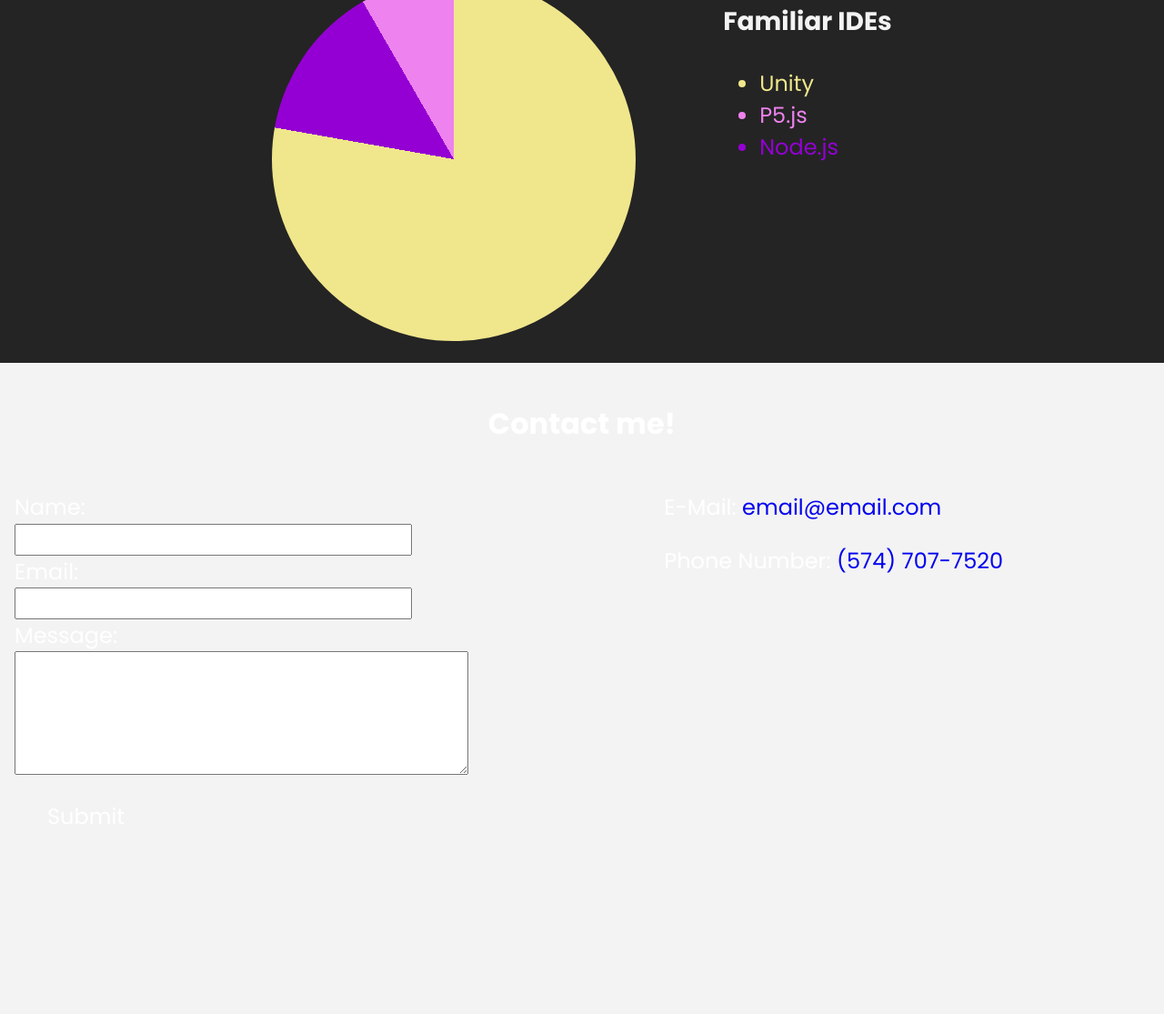
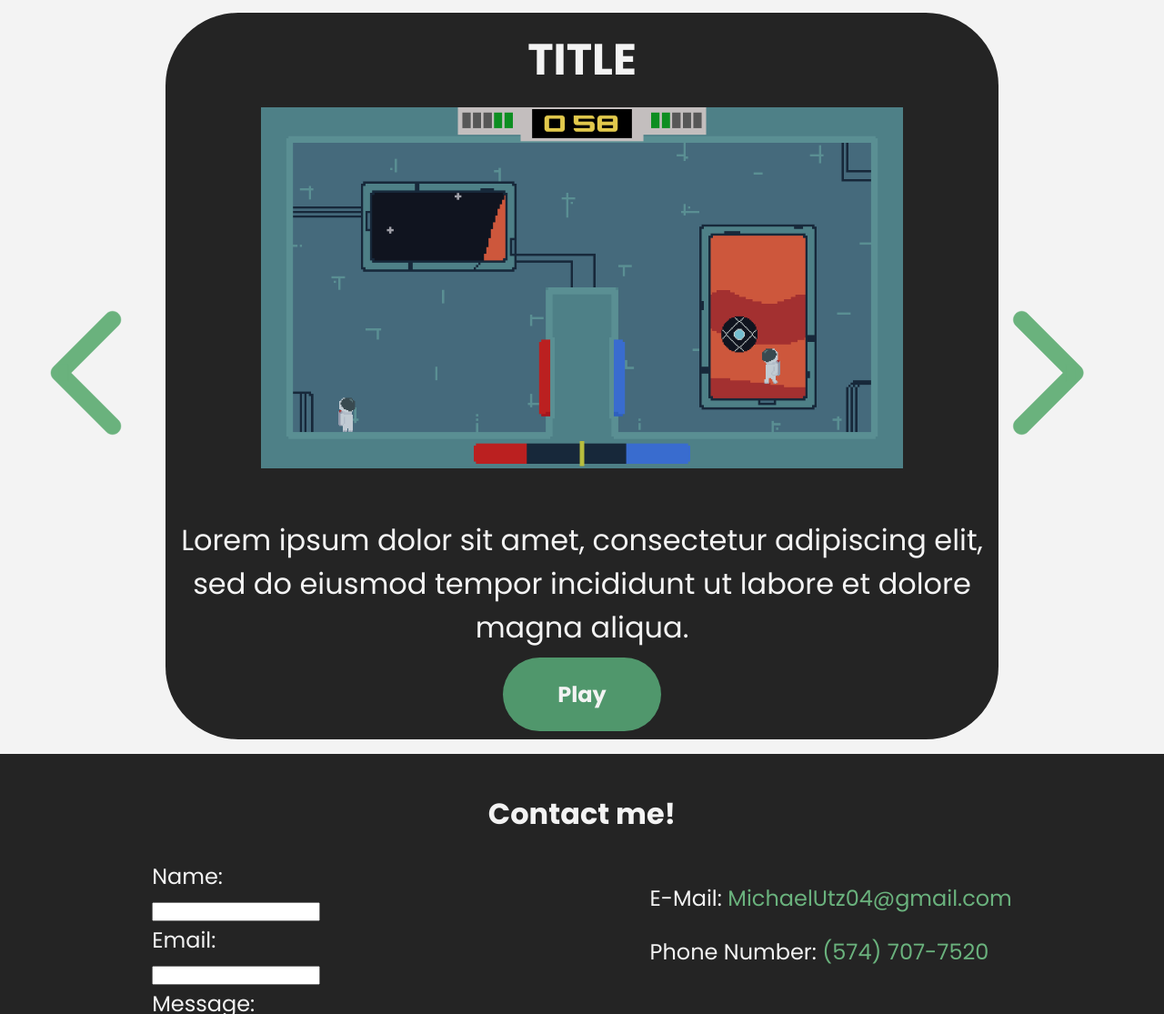
Before and after one commit to MichaelPeriod/Self-portfolio-website, a plain HTML site: page index.html in a window 1280 px wide. Shown: the part 1685-2800 px from the top of the page at 91% size. Before the commit the page ends 2616 px from the top, so only its background shows below. Drawn offline with Linux system fonts and the light colour scheme.

Commit message:
MVP minus scaling issues

```diff
--- a/css/style.css
+++ b/css/style.css
@@ -41,10 +41,15 @@ section {
 .top-bar {
     background-color: var(--cta-green);
     color: var(--offwhite);
+    padding: 0 1em;
+    font-size: 1.5rem;
+    position: fixed;
+    width: 100vw;
+}
+
+.top-bar>div {
     display: flex;
     place-content: space-between;
-    padding: 0 1em;
-    font-size: 1.5rem;
 }
 
 .left-side {
@@ -75,7 +80,7 @@ nav>ul>li{
     align-self: left;
 }
 
-.top-bar>a{
+.top-bar>div>a{
     color: var(--secondary-background);
     margin: 1em;
 }
@@ -90,22 +95,33 @@ nav>ul>li{
     background-color: var(--secondary-background);
     align-items: center;
     font-size: 2rem;
+    padding-top: 3em;
 }
 
 .top-hero {
     display: flex;
+    place-content: space-evenly;
 }
 
 .major-title {
     font-size: 7rem;
     font-weight: normal;
+    line-height: 1.2em;
     margin: 0;
 }
 
 .my-photo {
+    /*height: 200px;
+    width: 300px;
+    */object-fit: cover;
+    overflow: hidden;
+    object-position: 10% 20%;
+    border-radius: 1em;
+    max-height: 300px;
+}
 
-    width: 50%;
-    height: 50%;
+.hero>div>p {
+    line-height: 1em;
 }
 
 /*Skills menu*/
@@ -115,12 +131,12 @@ nav>ul>li{
     font-size: 1.5rem;
 }
 
-.skills>h2 {
+.skills>div>h2 {
     text-align: center;
     font-size: 3rem;
 }
 
-.skills>div {
+.skills>div>div {
     display: flex;
     place-content: center;
 }
@@ -133,7 +149,7 @@ nav>ul>li{
     margin: 0 2em;
 }
 
-.pie-chart1 {
+.pie-chart2 {
     margin-top: 0;
     display: block;
     /*position: absolute;*/
@@ -153,7 +169,7 @@ nav>ul>li{
     align-items: center;
 }
 
-.pie-chart2 {
+.pie-chart1 {
     margin-top: 0;
     display: block;
     /*position: absolute;*/
@@ -201,46 +217,125 @@ nav>ul>li{
     color: var(--nodec);
 }
 
-/*Contact menu*/
-.contact {
-    list-style-type:none;
-    background-color: var(--third-color);
-    color: white;
-    display:block;
+/*Projects*/
+.projects {
+    background-color: var(--offwhite);
 }
 
-.contact>h2 {
+.projects>div{
+    display: flex;
+}
+
+.projects>div>a {
+    display: inline-block;
+    align-self: center;
+    padding: 1em;
+    width: 10%;
+}
+
+.arrow {
+    width: 70%;
+    stroke: var(--cta-green);
+    overflow: visible;
+}
+
+.arrow>g {
+    width: max-content;
+}
+
+.arrow>g>path {
+    fill: var(--cta-green);
+}
+
+
+
+.card {
+    background-color: var(--offblack);
+    color: var(--offwhite);
+    border-radius: 5em;
+    width: 80%;
+    padding: 1em 1em 2em 1em;
     text-align: center;
-    font-size: 2em;
+    align-items: center;
+}
+
+.card>h3 {
+    font-size: 3rem;
+    margin: 0;
+}
+
+.card>img {
+    margin: 1em auto;
+    width: 80%;
+}
+
+.card>p {
+    font-size: 2rem;
+}
+
+.card>a {
+    background-color: var(--cta-green-dim);
+    padding: 1em 2.5em;
+    border-radius: 5em;
+    font-weight: bold;
+    color: var(--offwhite);
+    margin-bottom: 3em;
+    font-size: 1.5rem;
+}
+
+/*Contact*/
+.contact {
+    background-color: var(--offblack);
+    color: var(--offwhite);
+}
+
+.contact>div>h2 {
+    font-size: 2rem;
+    text-align: center;
 }
 
 .contact-info {
-    display: table;
-    min-width: 100%;
-    font-size: 1.5em;
+    display: flex;
+    justify-content: space-around;
 }
 
 .contact-info>div {
-    display: table-cell;
-    min-width: 40%;
-    align-items: center;
+    display: block;
+    font-size: 1.5rem;
 }
 
-.contact-forum>input {
-    width: 60%;
-    height: 1.2em;
-    font-size: 1em;
+.contact-forum {
+    margin-bottom: .5em;
 }
 
-.contact-forum>textarea {
-    font-size: 1.2em;
-    margin-bottom: .8em;
+.contact-forum>textarea{
+    resize: none;
 }
 
-.contact-forum>a {
-    background-color: var(--primary-background);
-    color: var(--secondary-background);
-    margin: 50% 0;
-    padding: .6em 1.5em;
+.submit-button{
+    background-color: var(--cta-green-dim);
+    padding: 1em 2.5em;
     border-radius: 5em;
+    font-weight: bold;
+    color: var(--offwhite);
+    font-size: 1.2rem;
 }
+
+.right-column>p>a {
+    color: var(--cta-green);
+}
+
+/*Footer*/
+footer {
+    background-color: var(--offblack);
+    color: var(--offwhite);
+    text-align: center;
+    padding: 3em 0 1em 0;
+}
+
+@media only screen and (min-width: 1200px)  {
+    .content-constrictor {
+        width: 1200px;
+        margin: 0 auto;
+    }
+}
--- a/index.html
+++ b/index.html
@@ -10,6 +10,7 @@
 <body>
 
     <div class="top-bar">
+        <div class="content-constrictor">
             <div class="left-side">
                 <a class = "title-logo">Program<br>Showcase</a>
 
@@ -23,21 +24,26 @@
                 </nav>
             </div>
 
-        <a href="#">Contact Me</a>
+            <a href="#contact">Contact Me</a>
+        </div>
     </div>
 
 
     <section class="hero">
+        <div class="content-constrictor">
             <div class="top-hero">
-            <h1 class="major-title">Michael's<br>Projects</h1>
-            <img src="Images/placeholder.jpg" alt="placeholder image" class="my-photo">
+                <h1 class="major-title">Michael's<br>Portfolio</h1>
+                <img src="Images/Self-portrait.jpg" alt="placeholder image" class="my-photo">
             </div>
 
             <p>Lorem ipsum dolor sit amet, consectetur adipiscing elit, sed do eiusmod tempor incididunt ut labore et dolore magna aliqua. Ut enim ad minim veniam, quis nostrud exercitation ullamco laboris nisi ut aliquip ex ea commodo consequat. Duis aute irure dolor in reprehenderit in voluptate velit esse cillum dolore eu fugiat nulla pariatur. Excepteur sint occaecat cupidatat non proident, sunt in culpa qui officia deserunt mollit anim id est laborum.</p>
+        </div>
     </section>
 
     <section class="skills">
-        <h2>Skills</h2><br>
+        <div class="content-constrictor">
+            <h2>Skills</h2>
+            <div class="info">
                 <div class="top-skills">
                     <div class="left-column">
                         <h3>Programming Languages</h3>
@@ -65,9 +71,33 @@
                         </ul>
                     </div>
                 </div>
+            </div>
+        </div>
     </section>
 
-    <section class="contact">
+    <section class="projects">
+        <div class="content-constrictor">
+            <a herf="#"><svg class="arrow" width="168" height="296" viewBox="0 0 168 296" fill="none" xmlns="http://www.w3.org/2000/svg">
+                <path d="M5.85787 133.858C-1.95262 141.668 -1.95262 154.332 5.85786 162.142L133.137 289.421C140.948 297.232 153.611 297.232 161.421 289.421C169.232 281.611 169.232 268.948 161.421 261.137L48.2843 148L161.421 34.8629C169.232 27.0525 169.232 14.3892 161.421 6.57868C153.611 -1.23181 140.948 -1.23182 133.137 6.57867L5.85787 133.858ZM41 128L20 128L20 168L41 168L41 128Z" fill="#6AB27D"/>
+            </svg></a>
+
+
+            <div class="card">
+                <h3>TITLE</h3>
+                <img src="Images/HowToPlayImage1.png" alt="Screenshot of game" viewbox="0 0 1920 1080" width="300">
+                <p>Lorem ipsum dolor sit amet, consectetur adipiscing elit, sed do eiusmod tempor incididunt ut labore et dolore magna aliqua.</p>
+
+                <a href="#" class="play-button">Play</a>
+            </div>
+
+            <a herf="#"><svg class="arrow" width="168" height="296" viewBox="0 0 168 296" fill="none" xmlns="http://www.w3.org/2000/svg">
+                <path d="M162.142 162.142C169.953 154.332 169.953 141.668 162.142 133.858L34.8629 6.57866C27.0524 -1.23183 14.3891 -1.23182 6.57862 6.57866C-1.23186 14.3892 -1.23186 27.0525 6.57862 34.8629L119.716 148L6.57866 261.137C-1.23182 268.948 -1.23182 281.611 6.57867 289.421C14.3892 297.232 27.0525 297.232 34.8629 289.421L162.142 162.142ZM127 168L148 168L148 128L127 128L127 168Z" fill="#6AB27D"/>
+            </svg></a>
+        </div>
+    </section>
+
+    <section class="contact" id="contact">
+        <div class="content-constrictor">
             <h2>Contact me!</h2>
             <div class="contact-info">
                 <div class="left-colum">
@@ -78,15 +108,22 @@
                         <input type="email" id="email"><br>
                         <label for="message">Message:</label><br>
                         <textarea id="message" rows="5" cols="34"></textarea><br>
+                    </form>
                     <a href="#" class="submit-button">Submit</a>
-                </form>
                 </div>
 
                 <div class="right-column">
-                <p>E-Mail: <a href="#">email@email.com</a></p>
+                    <p>E-Mail: <a href="#">MichaelUtz04@gmail.com</a></p>
                     <p>Phone Number: <a href="#">(574) 707-7520</a></p>
                 </div>
             </div>
+        </div>
     </section>
+
+    <footer>
+        <div class="content-constrictor">
+            <p>Website was made by Michael Utz</p>
+        </div>
+    </footer>
 </body>
 </html>
```
Also changed, not shown: Images/HowToPlayImage1.PNG (added), Images/Self-portrait.jpg (added). Lines whose indentation alone changed are shown as unchanged.
